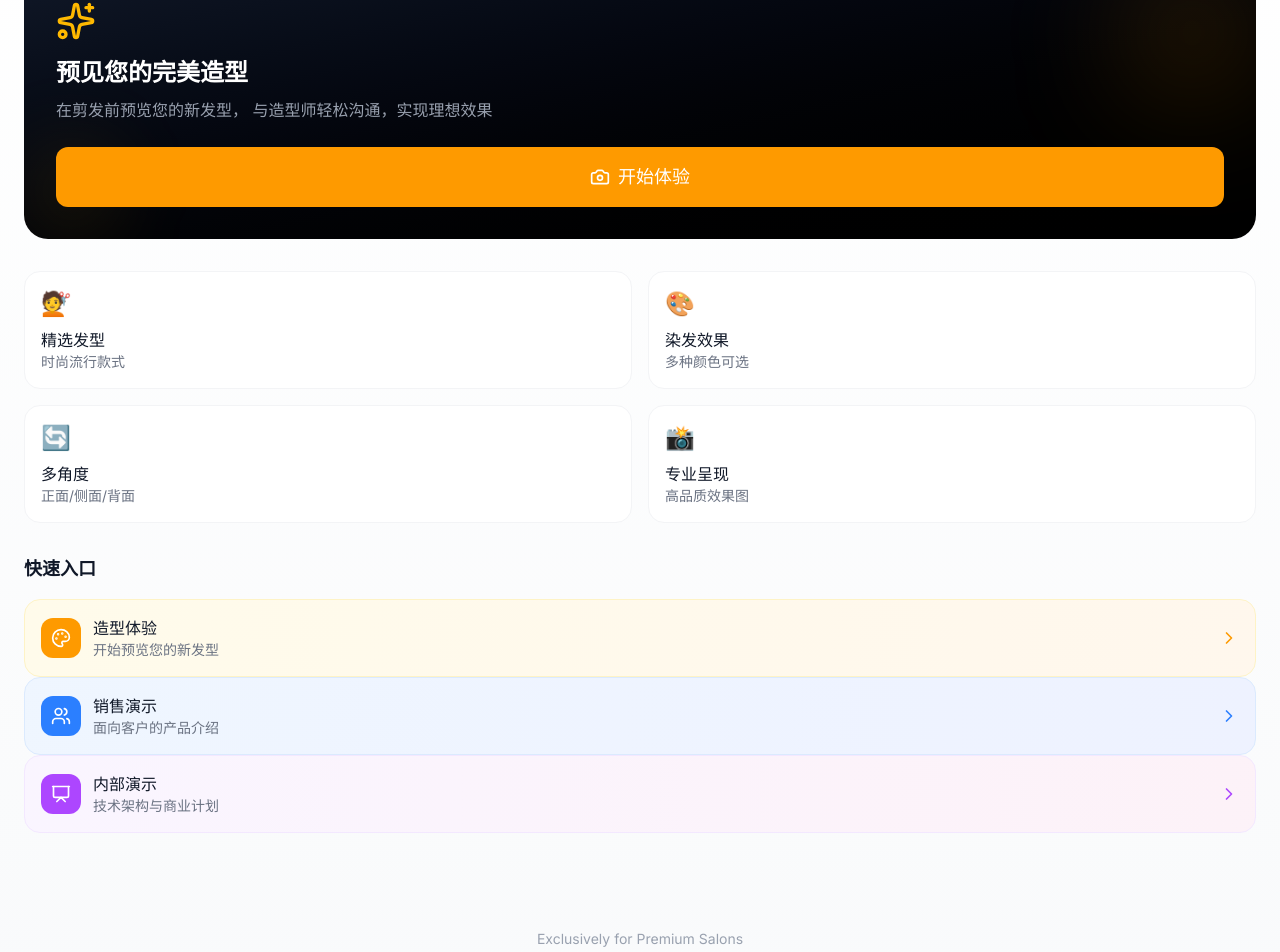
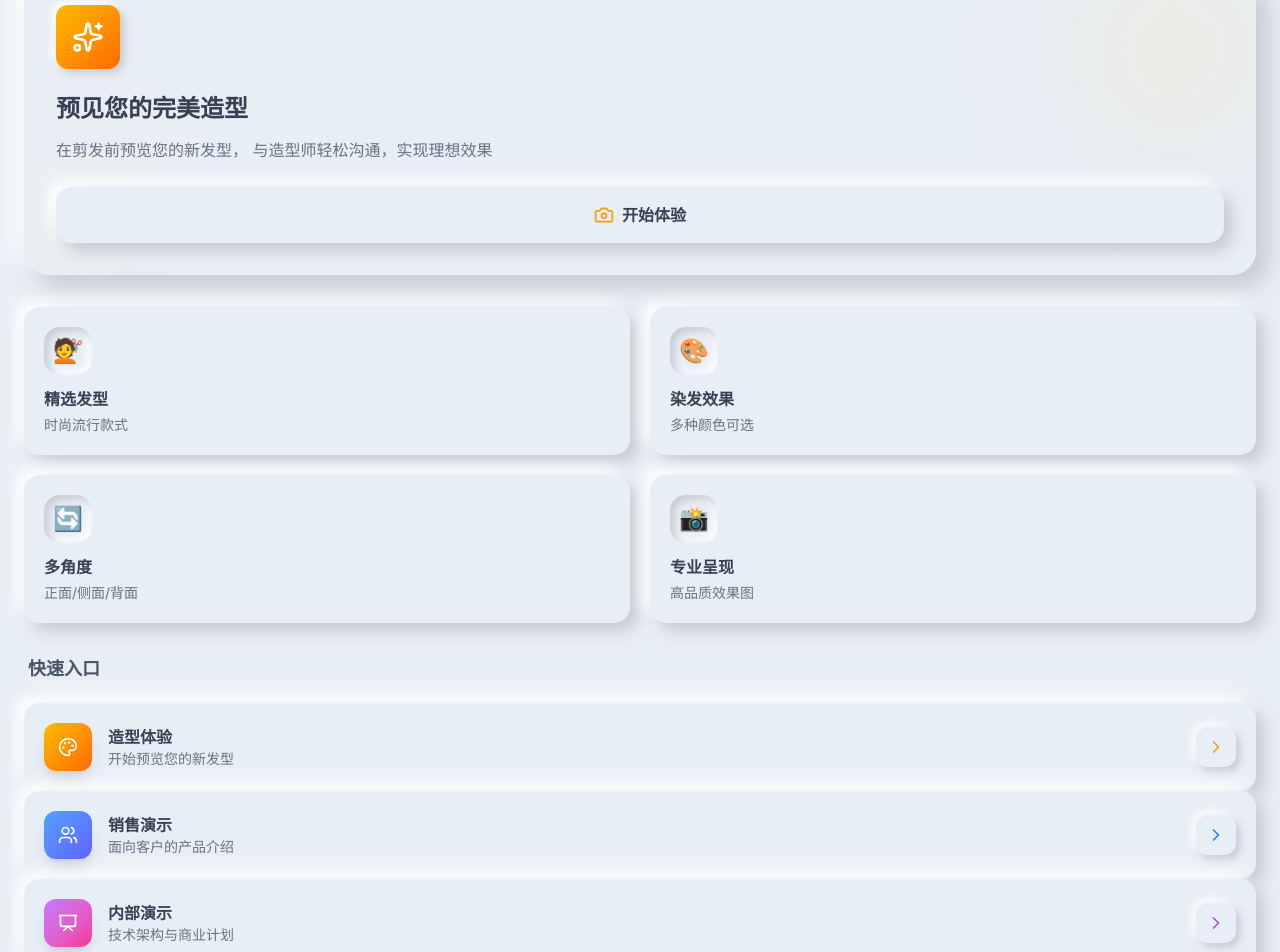
Before and after one commit to zsenarchitect/Toni, a Next.js app in the folder hair-vision/: page / in a window 1280 px wide. Shown: the part 163-1115 px from the top of the page. Built offline with nearby package versions, Linux system fonts and the light colour scheme.

Commit message:
Refactor: Apply Neumorphism design to homepage
Co-authored-by: zsenarchitect <zsenarchitect@gmail.com>

```diff
--- a/hair-vision/src/app/page.tsx
+++ b/hair-vision/src/app/page.tsx
@@ -3,26 +3,39 @@
 import { motion } from 'framer-motion';
 import Link from 'next/link';
 import { Camera, History, Sparkles, ChevronRight, Scissors, Presentation, Users, Palette } from 'lucide-react';
-import { Button } from '@/components/ui/Button';
 import { useStore } from '@/hooks/useStore';
+
+// 新拟态样式工具类
+const neu = {
+  // 凸起效果 - 元素看起来从背景中凸起
+  raised: 'bg-[#e8eef5] rounded-2xl shadow-[8px_8px_16px_#c5cad1,-8px_-8px_16px_#ffffff]',
+  // 凹陷效果 - 元素看起来被按压进背景
+  pressed: 'bg-[#e8eef5] rounded-2xl shadow-[inset_4px_4px_8px_#c5cad1,inset_-4px_-4px_8px_#ffffff]',
+  // 悬浮效果 - 更强的凸起
+  floating: 'bg-[#e8eef5] rounded-3xl shadow-[12px_12px_24px_#c5cad1,-12px_-12px_24px_#ffffff]',
+  // 按钮悬停效果
+  buttonHover: 'hover:shadow-[4px_4px_8px_#c5cad1,-4px_-4px_8px_#ffffff] transition-all duration-300',
+  // 图标容器
+  iconBox: 'rounded-xl shadow-[4px_4px_8px_#c5cad1,-4px_-4px_8px_#ffffff]',
+};
 
 export default function HomePage() {
   const { history } = useStore();
 
   return (
-    <div className="min-h-screen bg-gradient-to-b from-white to-gray-50">
+    <div className="min-h-screen bg-[#e8eef5]">
       {/* Header */}
       <header className="px-6 pt-12 pb-8">
         <motion.div
           initial={{ opacity: 0, y: -20 }}
           animate={{ opacity: 1, y: 0 }}
-          className="flex items-center gap-3"
+          className="flex items-center gap-4"
         >
-          <div className="w-12 h-12 bg-black rounded-2xl flex items-center justify-center">
-            <Scissors className="w-6 h-6 text-amber-400" />
+          <div className={`w-14 h-14 ${neu.iconBox} bg-gradient-to-br from-gray-800 to-gray-900 flex items-center justify-center`}>
+            <Scissors className="w-7 h-7 text-amber-400" />
           </div>
           <div>
-            <h1 className="text-2xl font-bold text-gray-900">MeRROR</h1>
+            <h1 className="text-2xl font-bold text-gray-700">MeRROR</h1>
             <p className="text-sm text-gray-500">Salon Style Preview</p>
           </div>
         </motion.div>
@@ -30,121 +43,92 @@ export default function HomePage() {
 
       {/* Main Content */}
       <main className="px-6 pb-8">
-        {/* Hero Section */}
+        {/* Hero Section - 新拟态风格 */}
         <motion.div
           initial={{ opacity: 0, scale: 0.95 }}
           animate={{ opacity: 1, scale: 1 }}
           transition={{ delay: 0.1 }}
-          className="relative bg-gradient-to-br from-gray-900 to-black rounded-3xl p-8 mb-8 overflow-hidden"
+          className={`relative ${neu.floating} p-8 mb-8 overflow-hidden`}
         >
-          <div className="absolute top-0 right-0 w-32 h-32 bg-amber-500/20 rounded-full blur-3xl" />
-          <div className="absolute bottom-0 left-0 w-24 h-24 bg-amber-400/10 rounded-full blur-2xl" />
+          {/* 柔和的背景装饰 */}
+          <div className="absolute top-0 right-0 w-40 h-40 bg-gradient-to-br from-amber-200/30 to-orange-200/20 rounded-full blur-3xl" />
+          <div className="absolute bottom-0 left-0 w-32 h-32 bg-gradient-to-tr from-amber-100/20 to-yellow-100/10 rounded-full blur-2xl" />
 
           <div className="relative z-10">
-            <Sparkles className="w-10 h-10 text-amber-400 mb-4" />
-            <h2 className="text-2xl font-bold text-white mb-2">
+            <div className={`w-16 h-16 ${neu.iconBox} bg-gradient-to-br from-amber-400 to-orange-500 flex items-center justify-center mb-6`}>
+              <Sparkles className="w-8 h-8 text-white" />
+            </div>
+            <h2 className="text-2xl font-bold text-gray-700 mb-3">
               预见您的完美造型
             </h2>
-            <p className="text-gray-400 mb-6 leading-relaxed">
+            <p className="text-gray-500 mb-6 leading-relaxed">
               在剪发前预览您的新发型，
               与造型师轻松沟通，实现理想效果
             </p>
 
             <Link href="/capture">
-              <Button size="lg" variant="secondary" className="w-full">
-                <Camera className="w-5 h-5 mr-2" />
+              <motion.button
+                whileHover={{ scale: 1.02 }}
+                whileTap={{ scale: 0.98 }}
+                className={`w-full py-4 px-6 ${neu.raised} ${neu.buttonHover} flex items-center justify-center gap-2 text-gray-700 font-semibold`}
+              >
+                <Camera className="w-5 h-5 text-amber-500" />
                 开始体验
-              </Button>
+              </motion.button>
             </Link>
           </div>
         </motion.div>
 
-        {/* Features Grid */}
+        {/* Features Grid - 新拟态卡片 */}
         <motion.div
           initial={{ opacity: 0, y: 20 }}
           animate={{ opacity: 1, y: 0 }}
           transition={{ delay: 0.2 }}
-          className="grid grid-cols-2 gap-4 mb-8"
+          className="grid grid-cols-2 gap-5 mb-8"
         >
-          <FeatureCard
-            icon="💇"
-            title="精选发型"
-            description="时尚流行款式"
-          />
-          <FeatureCard
-            icon="🎨"
-            title="染发效果"
-            description="多种颜色可选"
-          />
-          <FeatureCard
-            icon="🔄"
-            title="多角度"
-            description="正面/侧面/背面"
-          />
-          <FeatureCard
-            icon="📸"
-            title="专业呈现"
-            description="高品质效果图"
-          />
+          <FeatureCard icon="💇" title="精选发型" description="时尚流行款式" />
+          <FeatureCard icon="🎨" title="染发效果" description="多种颜色可选" />
+          <FeatureCard icon="🔄" title="多角度" description="正面/侧面/背面" />
+          <FeatureCard icon="📸" title="专业呈现" description="高品质效果图" />
         </motion.div>
 
-        {/* Quick Links Section */}
+        {/* Quick Links Section - 新拟态风格 */}
         <motion.div
           initial={{ opacity: 0, y: 20 }}
           animate={{ opacity: 1, y: 0 }}
           transition={{ delay: 0.25 }}
           className="mb-8"
         >
-          <h3 className="text-lg font-semibold text-gray-900 mb-4">快速入口</h3>
-          <div className="space-y-3">
-            <Link href="/capture">
-              <div className="flex items-center justify-between p-4 bg-gradient-to-r from-amber-50 to-orange-50 rounded-2xl border border-amber-100 hover:border-amber-200 transition-colors">
-                <div className="flex items-center gap-3">
-                  <div className="w-10 h-10 bg-amber-500 rounded-xl flex items-center justify-center">
-                    <Palette className="w-5 h-5 text-white" />
-                  </div>
-                  <div>
-                    <p className="font-medium text-gray-900">造型体验</p>
-                    <p className="text-sm text-gray-500">开始预览您的新发型</p>
-                  </div>
-                </div>
-                <ChevronRight className="w-5 h-5 text-amber-500" />
-              </div>
-            </Link>
-
-            <Link href="/presentation/external">
-              <div className="flex items-center justify-between p-4 bg-gradient-to-r from-blue-50 to-indigo-50 rounded-2xl border border-blue-100 hover:border-blue-200 transition-colors">
-                <div className="flex items-center gap-3">
-                  <div className="w-10 h-10 bg-blue-500 rounded-xl flex items-center justify-center">
-                    <Users className="w-5 h-5 text-white" />
-                  </div>
-                  <div>
-                    <p className="font-medium text-gray-900">销售演示</p>
-                    <p className="text-sm text-gray-500">面向客户的产品介绍</p>
-                  </div>
-                </div>
-                <ChevronRight className="w-5 h-5 text-blue-500" />
-              </div>
-            </Link>
-
-            <Link href="/presentation/internal">
-              <div className="flex items-center justify-between p-4 bg-gradient-to-r from-purple-50 to-pink-50 rounded-2xl border border-purple-100 hover:border-purple-200 transition-colors">
-                <div className="flex items-center gap-3">
-                  <div className="w-10 h-10 bg-purple-500 rounded-xl flex items-center justify-center">
-                    <Presentation className="w-5 h-5 text-white" />
-                  </div>
-                  <div>
-                    <p className="font-medium text-gray-900">内部演示</p>
-                    <p className="text-sm text-gray-500">技术架构与商业计划</p>
-                  </div>
-                </div>
-                <ChevronRight className="w-5 h-5 text-purple-500" />
-              </div>
-            </Link>
+          <h3 className="text-lg font-semibold text-gray-600 mb-5 px-1">快速入口</h3>
+          <div className="space-y-4">
+            <QuickLinkCard
+              href="/capture"
+              icon={<Palette className="w-5 h-5 text-white" />}
+              iconBg="bg-gradient-to-br from-amber-400 to-orange-500"
+              title="造型体验"
+              description="开始预览您的新发型"
+              accentColor="text-amber-500"
+            />
+            <QuickLinkCard
+              href="/presentation/external"
+              icon={<Users className="w-5 h-5 text-white" />}
+              iconBg="bg-gradient-to-br from-blue-400 to-indigo-500"
+              title="销售演示"
+              description="面向客户的产品介绍"
+              accentColor="text-blue-500"
+            />
+            <QuickLinkCard
+              href="/presentation/internal"
+              icon={<Presentation className="w-5 h-5 text-white" />}
+              iconBg="bg-gradient-to-br from-purple-400 to-pink-500"
+              title="内部演示"
+              description="技术架构与商业计划"
+              accentColor="text-purple-500"
+            />
           </div>
         </motion.div>
 
-        {/* History Section */}
+        {/* History Section - 新拟态风格 */}
         {history.length > 0 && (
           <motion.div
             initial={{ opacity: 0, y: 20 }}
@@ -152,33 +136,42 @@ export default function HomePage() {
             transition={{ delay: 0.3 }}
           >
             <Link href="/history">
-              <div className="flex items-center justify-between p-4 bg-white rounded-2xl border border-gray-100 hover:border-gray-200 transition-colors">
-                <div className="flex items-center gap-3">
-                  <div className="w-10 h-10 bg-gray-100 rounded-xl flex items-center justify-center">
-                    <History className="w-5 h-5 text-gray-600" />
+              <motion.div
+                whileHover={{ scale: 1.01 }}
+                whileTap={{ scale: 0.99 }}
+                className={`${neu.raised} p-5 flex items-center justify-between cursor-pointer transition-all duration-300 hover:shadow-[10px_10px_20px_#c5cad1,-10px_-10px_20px_#ffffff]`}
+              >
+                <div className="flex items-center gap-4">
+                  <div className={`w-12 h-12 ${neu.pressed} flex items-center justify-center`}>
+                    <History className="w-5 h-5 text-gray-500" />
                   </div>
                   <div>
-                    <p className="font-medium text-gray-900">我的造型</p>
+                    <p className="font-semibold text-gray-700">我的造型</p>
                     <p className="text-sm text-gray-500">{history.length} 个造型记录</p>
                   </div>
                 </div>
+                <div className={`w-10 h-10 ${neu.iconBox} flex items-center justify-center`}>
                   <ChevronRight className="w-5 h-5 text-gray-400" />
                 </div>
+              </motion.div>
             </Link>
           </motion.div>
         )}
       </main>
 
       {/* Footer */}
-      <footer className="px-6 py-8 text-center">
-        <p className="text-sm text-gray-400">
+      <footer className="px-6 py-10 text-center">
+        <div className={`inline-block px-6 py-3 ${neu.pressed} rounded-full`}>
+          <p className="text-sm text-gray-500">
             Exclusively for Premium Salons
           </p>
+        </div>
       </footer>
     </div>
   );
 }
 
+// 新拟态特性卡片组件
 function FeatureCard({
   icon,
   title,
@@ -189,10 +182,56 @@ function FeatureCard({
   description: string;
 }) {
   return (
-    <div className="p-4 bg-white rounded-2xl border border-gray-100">
+    <motion.div
+      whileHover={{ scale: 1.02 }}
+      whileTap={{ scale: 0.98 }}
+      className={`p-5 ${neu.raised} cursor-pointer transition-all duration-300 hover:shadow-[10px_10px_20px_#c5cad1,-10px_-10px_20px_#ffffff]`}
+    >
+      <div className={`w-12 h-12 ${neu.pressed} flex items-center justify-center mb-3`}>
         <span className="text-2xl">{icon}</span>
-      <h3 className="font-medium text-gray-900 mt-2">{title}</h3>
+      </div>
+      <h3 className="font-semibold text-gray-700">{title}</h3>
+      <p className="text-sm text-gray-500 mt-1">{description}</p>
+    </motion.div>
+  );
+}
+
+// 新拟态快速链接卡片组件
+function QuickLinkCard({
+  href,
+  icon,
+  iconBg,
+  title,
+  description,
+  accentColor,
+}: {
+  href: string;
+  icon: React.ReactNode;
+  iconBg: string;
+  title: string;
+  description: string;
+  accentColor: string;
+}) {
+  return (
+    <Link href={href}>
+      <motion.div
+        whileHover={{ scale: 1.01, x: 4 }}
+        whileTap={{ scale: 0.99 }}
+        className={`${neu.raised} p-5 flex items-center justify-between cursor-pointer transition-all duration-300 hover:shadow-[10px_10px_20px_#c5cad1,-10px_-10px_20px_#ffffff]`}
+      >
+        <div className="flex items-center gap-4">
+          <div className={`w-12 h-12 rounded-xl ${iconBg} flex items-center justify-center shadow-lg`}>
+            {icon}
+          </div>
+          <div>
+            <p className="font-semibold text-gray-700">{title}</p>
             <p className="text-sm text-gray-500">{description}</p>
           </div>
+        </div>
+        <div className={`w-10 h-10 ${neu.iconBox} flex items-center justify-center`}>
+          <ChevronRight className={`w-5 h-5 ${accentColor}`} />
+        </div>
+      </motion.div>
+    </Link>
   );
 }
```
Lines whose indentation alone changed are shown as unchanged.
